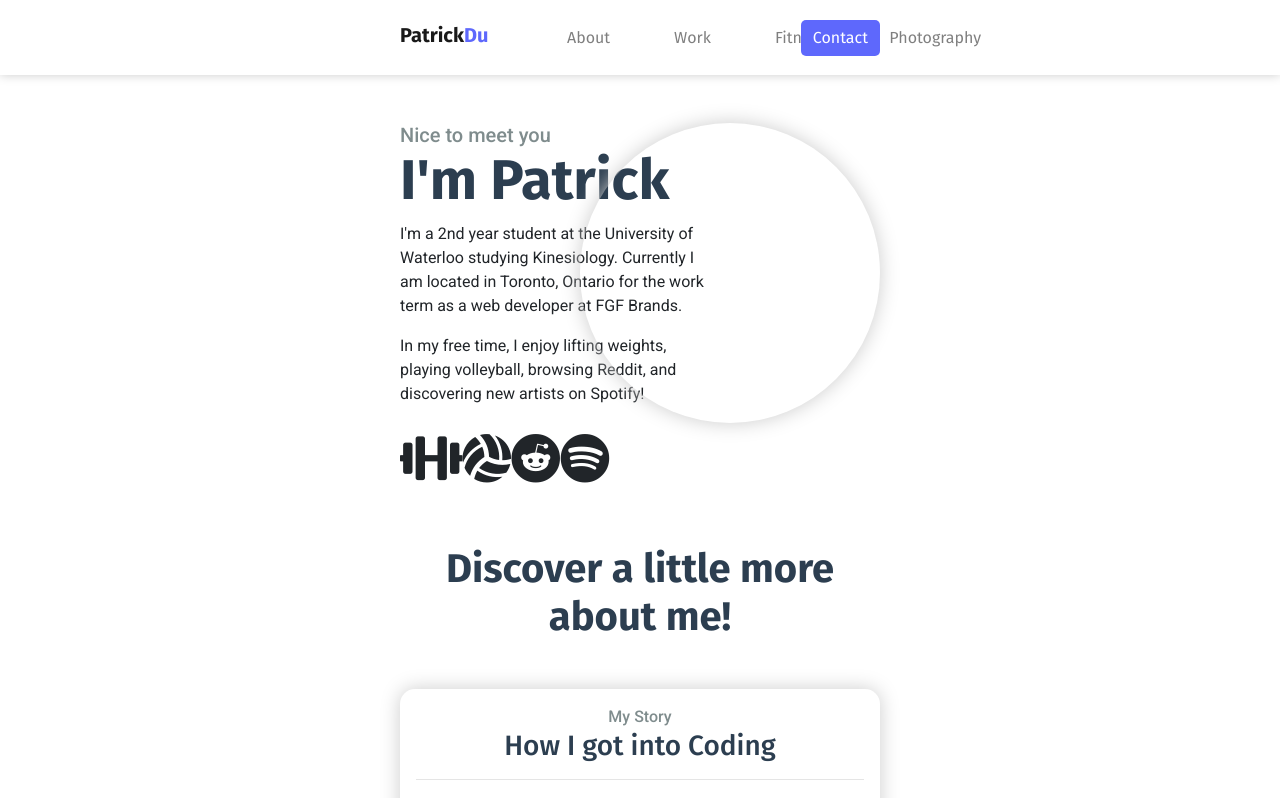
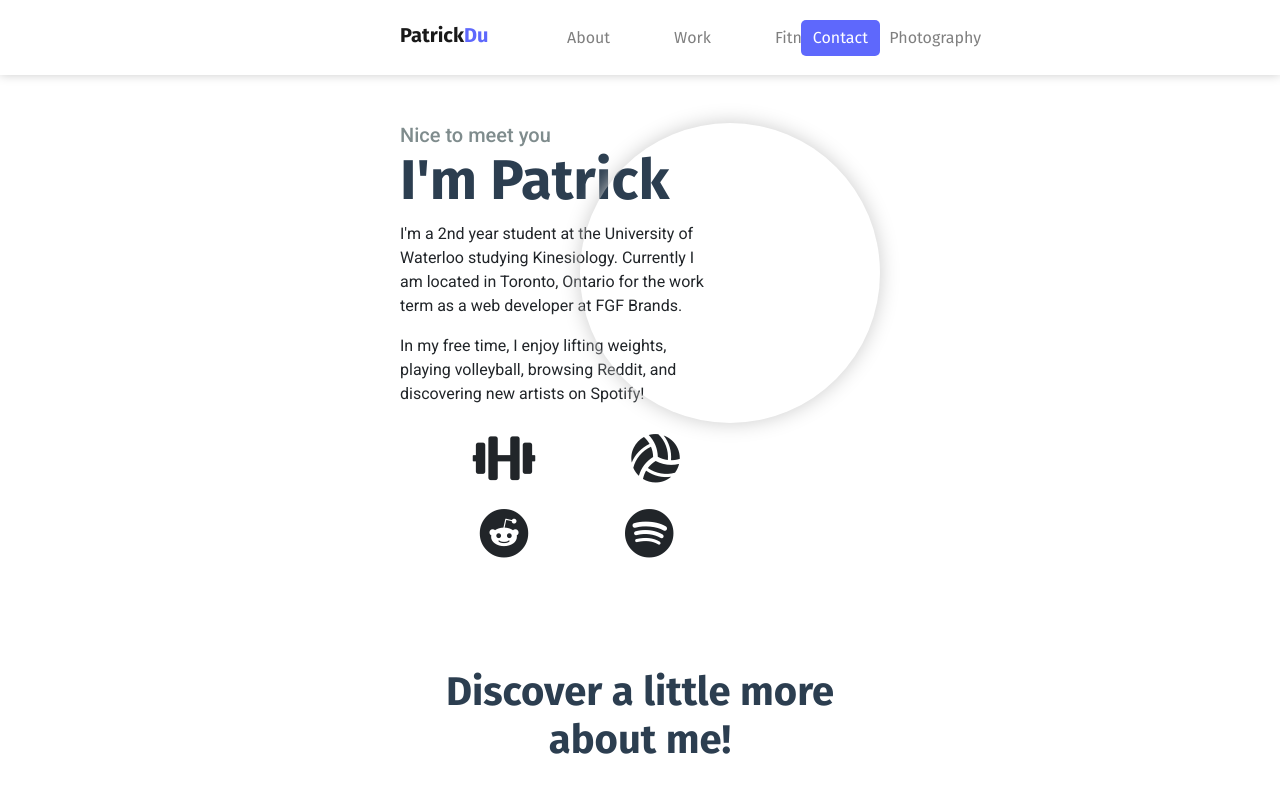
Before and after one commit to patrick-du/personal-website, a React (Create React App) app: page /about in a window 1280 px wide. Shown: the top 798 px of the page. Built offline with nearby package versions, Linux system fonts and the light colour scheme.

Commit message:
Update About.js

```diff
--- a/src/components/about/About.js
+++ b/src/components/about/About.js
@@ -3,33 +3,28 @@ import React from 'react';
 
 const About = () => {
     return (
-        <div className="container-fluid main-px mt-5">
-            <div className="row">
+        <div className="container-fluid main-px py-5">
+            <div className="row pb-5">
                 <div className="col-9">
                     <h5 className="title-font med no-y-space">Nice to meet you</h5>
                     <h3 className="p-font bold display-4 ">I'm Patrick</h3>
                     <p className="s-font pr-5">I'm a 2nd year student at the University of Waterloo studying Kinesiology. Currently I am located in Toronto, Ontario for the work term as a web developer at FGF Brands. </p>
                     <p className="s-font pr-5">In my free time, I enjoy lifting weights, playing volleyball, browsing Reddit, and discovering new artists on Spotify!</p>
-                    <span className="emojis text-center">
-                            <i class="fas fa-dumbbell px-auto"/>
-                            <i class="fas fa-volleyball-ball px-auto"/>
-                            <i class="fab fa-reddit px-auto"/>
-                            <i class="fab fa-spotify px-auto"/>
-                    </span>
+                    <div className="emojis text-center">
+                            <i class="fas fa-dumbbell px-5"/>
+                            <i class="fas fa-volleyball-ball px-5"/>
+                            <i class="fab fa-reddit px-5"/>
+                            <i class="fab fa-spotify px-5"/>
+                    </div>
                 </div>
                 <div className="col-3">
                     <div className="circle float-right"></div>{/*image*/}
                 </div>
             </div>
+            <h1 className="p-font bold text-center pt-5">Discover a little more about me!</h1>
 
 
-            <h1 className="p-font bold text-center mt-5">Discover a little more about me!</h1>
-
-            <div className="xd">
-
-            </div>
-
-            <div className="aboutBox my-5 p-3 text-center">
+            {/* <div className="aboutBox my-5 p-3 text-center">
                 <p className="title-font med no-y-space">My Story</p>
                 <h3 className="p-font med">How I got into Coding</h3>
                 <hr />
@@ -54,7 +49,7 @@ const About = () => {
                 <p className="s-font">By studying Kinesiology I will acquire a profound understanding of physiological, biomechanical, and psychological dynamic principles and mechanisms of movement allowing me to innovate technology for the fitness and health industry in ways that a computer science or engineering graduate cannot.</p>
 
 
-            </div>
+            </div> */}
         </div >
 
 
```
